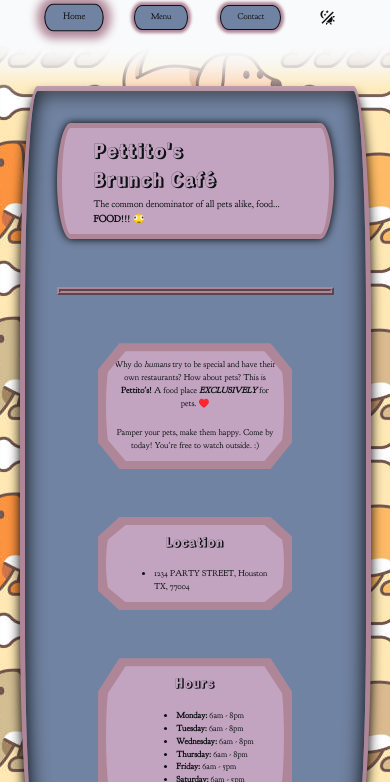
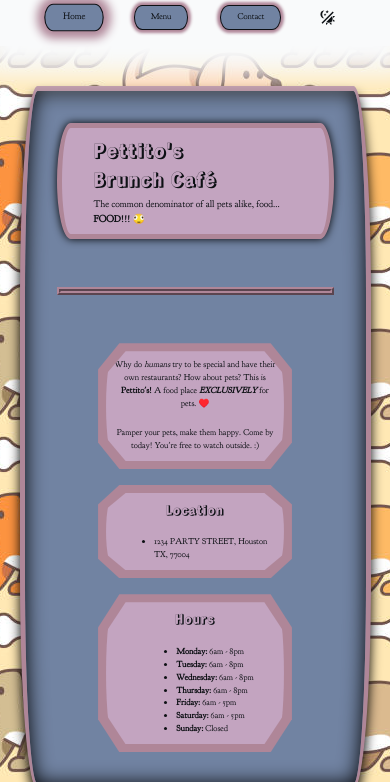
Before and after one commit to sebvu/top-restaurant-page, a website built with webpack: page src/template.html in a window 390 px wide. Shown: the part 62-844 px from the top of the page. Built offline with nearby package versions, Linux system fonts and the light colour scheme.

Commit message:
feat: small adjustments

```diff
--- a/src/styles/styles.css
+++ b/src/styles/styles.css
@@ -167,7 +167,7 @@ body {
   justify-self: center;
   display: flex;
   flex-direction: column;
-  justify-content: flex-start;
+  justify-content: center;
   align-items: center;
   gap: 3rem;
 
@@ -333,6 +333,7 @@ body {
     width: 80vw;
   }
 
+
   .main__container-outer {
     padding: 0.5rem;
     width: 70%;
@@ -348,6 +349,10 @@ body {
     width: 90vw;
     padding: 2rem;
   }
+
+  .main {
+    gap: 1rem;
+  }
 }
 
 @media (max-height: 500px) {
```
